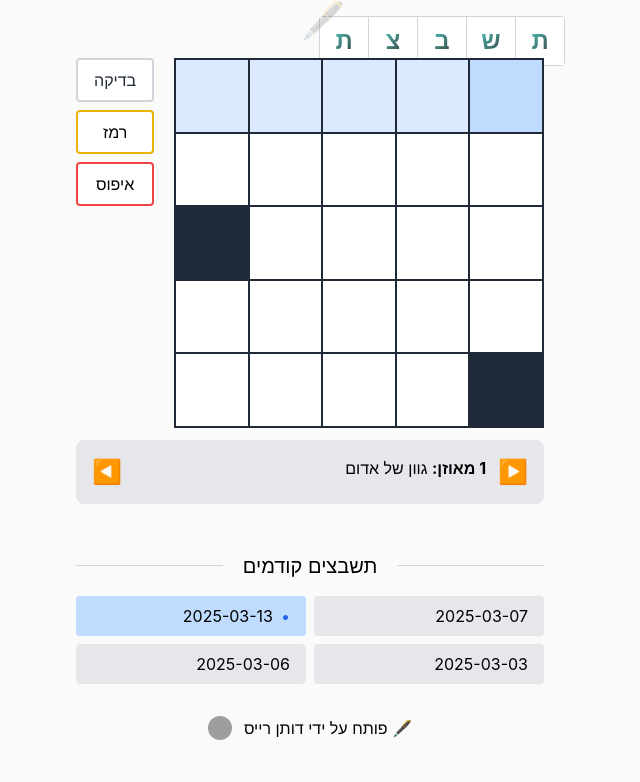
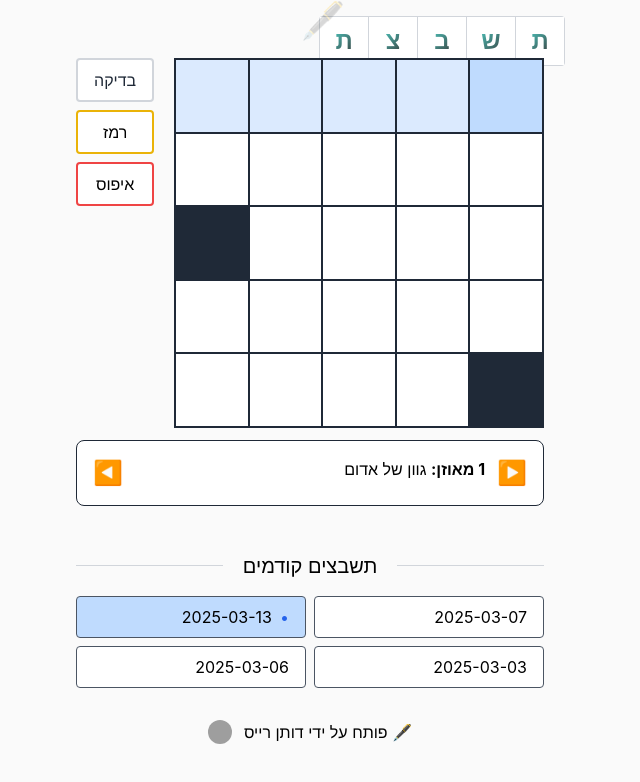
Before and after one commit to dotanrs/tashbezet, a React (Create React App) app: page / in a window 1280 px wide. Both pictures are taken after a click on the button "מוכנים לֶתַשְבֶצ?". Shown: the top 782 px of the page, without its empty margins (330-970 px from the left). Built offline with nearby package versions, Linux system fonts and the light colour scheme; grey boxes are pictures that could not be loaded.

Commit message:
Coloring

```diff
--- a/src/components/PreviousPuzzles.tsx
+++ b/src/components/PreviousPuzzles.tsx
@@ -31,10 +31,10 @@ const PreviousPuzzles: React.FC<PreviousPuzzlesProps> = ({ currentPuzzleId, onPu
             <button
               key={puzzleId}
               onClick={() => onPuzzleChange(puzzleId)}
-              className={`px-4 py-2 rounded flex items-center gap-2 justify-end ${
+              className={`px-4 py-2 rounded flex items-center gap-2 justify-end border-[1px] border-gray-600 ${
                 currentPuzzleId === puzzleId
-                  ? 'bg-blue-200'
-                  : 'bg-gray-200 hover:bg-gray-300'
+                  ? 'bg-blue-200 cursor-default'
+                  : 'bg-white hover:bg-gray-200'
               } ${status === '✓' && 'text-green-600'}`}
             >
               {puzzles[puzzleId].name}
--- a/src/crossword-puzzle.tsx
+++ b/src/crossword-puzzle.tsx
@@ -631,7 +631,7 @@ const CrosswordPuzzle = () => {
 
                 {/* Clues display */}
                 <div className="h-[80px]">
-                <div className="mb-4 p-4 bg-gray-200 rounded w-full direction-rtl text-right flex rounded-lg border-1 justify-between" style={{ direction: 'rtl' }}>
+                <div className="mb-4 p-4 bg-white border-[1px] border-gray-800 rounded w-full direction-rtl text-right flex rounded-lg justify-between" style={{ direction: 'rtl' }}>
                   <div className="flex-none gap-20 cursor-pointer select-none text-2xl"
                   onClick={() => moveToNextDefinition(true)}>
                   {"▶️"}
```
